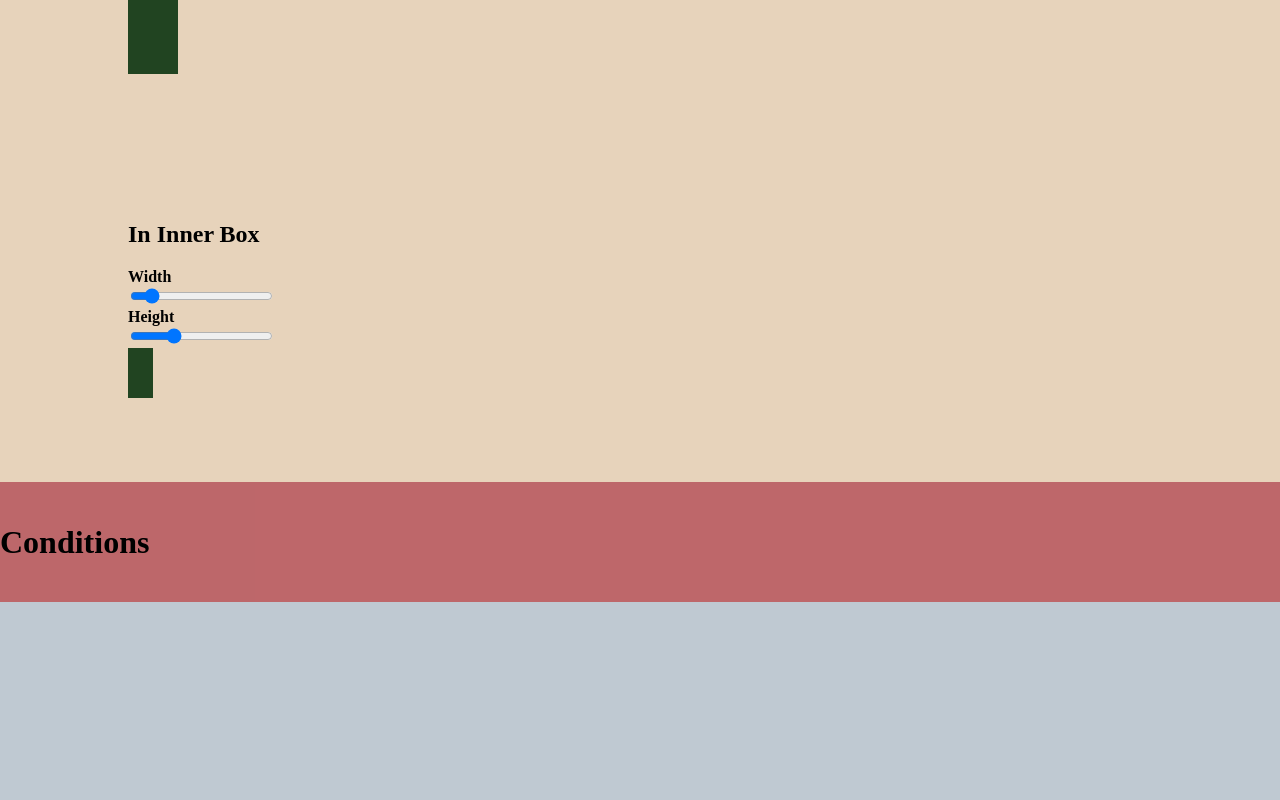
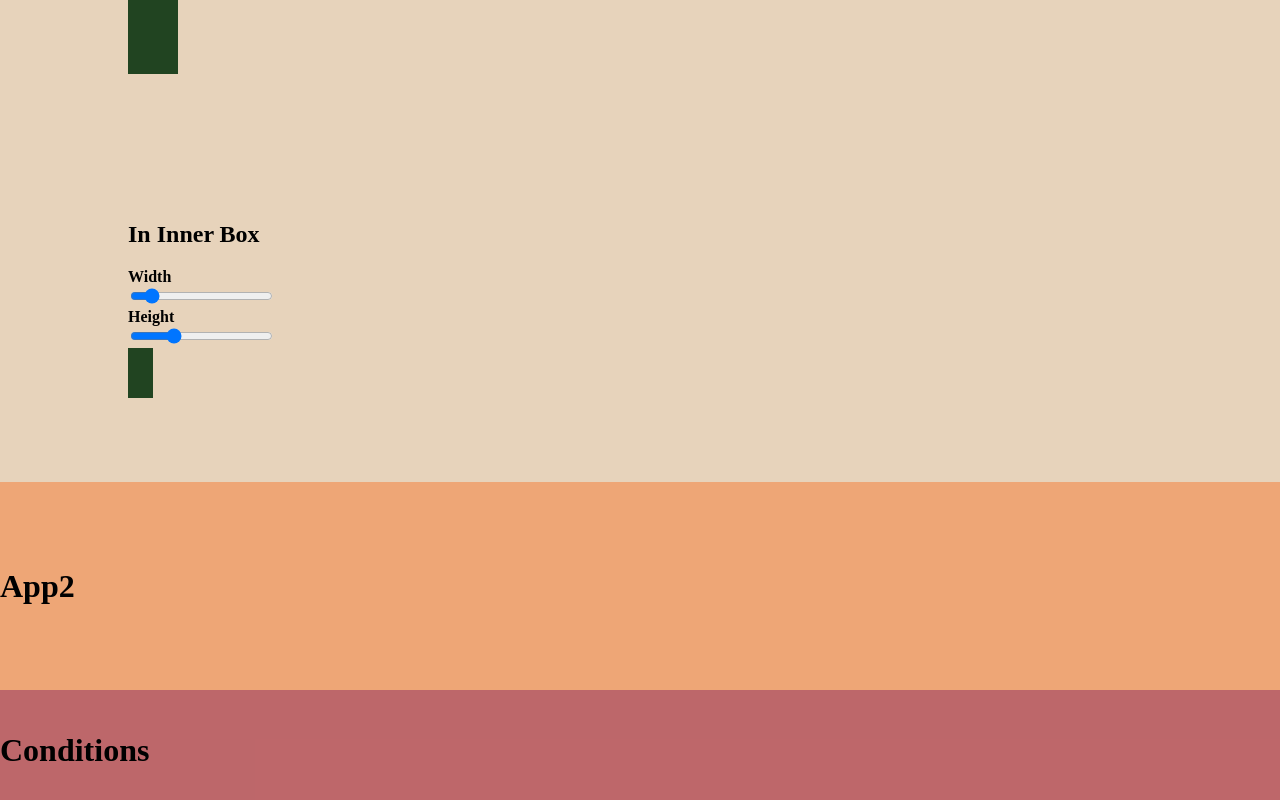
Before and after one commit to DylanBlanco/react-intro, a React (Vite) app: page / in a window 1280 px wide. Shown: the part 4088-4888 px from the top of the page. Before the commit the page ends 4690 px from the top, so only its background shows below. Built offline with nearby package versions, Linux system fonts and the light colour scheme.

Commit message:
creato component App2

```diff
--- /dev/null
+++ b/src/components/app2.jsx
@@ -0,0 +1,15 @@
+import '../css/app2.css'
+import './component/appCounter'
+
+function App() {
+    return(
+        <div className="app2">
+            <h1>App2</h1>
+            <div>
+
+            </div>
+        </div>
+    )
+}
+
+export default App
--- /dev/null
+++ b/src/components/component/appCounter.jsx
@@ -0,0 +1,9 @@
+function CounterApp() {
+    return(
+        <div className="counterApp">
+            <div></div>
+        </div>
+    )
+}
+
+export default CounterApp
--- /dev/null
+++ b/src/css/app2.css
@@ -0,0 +1,4 @@
+.app2 {
+    padding: 5% 0;
+    background-color: rgb(238, 166, 118);
+}
--- a/src/main.jsx
+++ b/src/main.jsx
@@ -1,6 +1,7 @@
 import { StrictMode } from 'react'
 import { createRoot } from 'react-dom/client'
 import App from './App.jsx'
+import App2 from './components/app2.jsx'
 
 // Style -----------------------------------------
 import './css/style.css'
@@ -30,6 +31,9 @@ createRoot(document.getElementById('root')).render(
         {/* Input */}
         <Input />
 
+        {/* Componente reattiva */}
+        <App2 />
+
         {/* Conditions */}
         <Condition />
     </StrictMode>,
```
